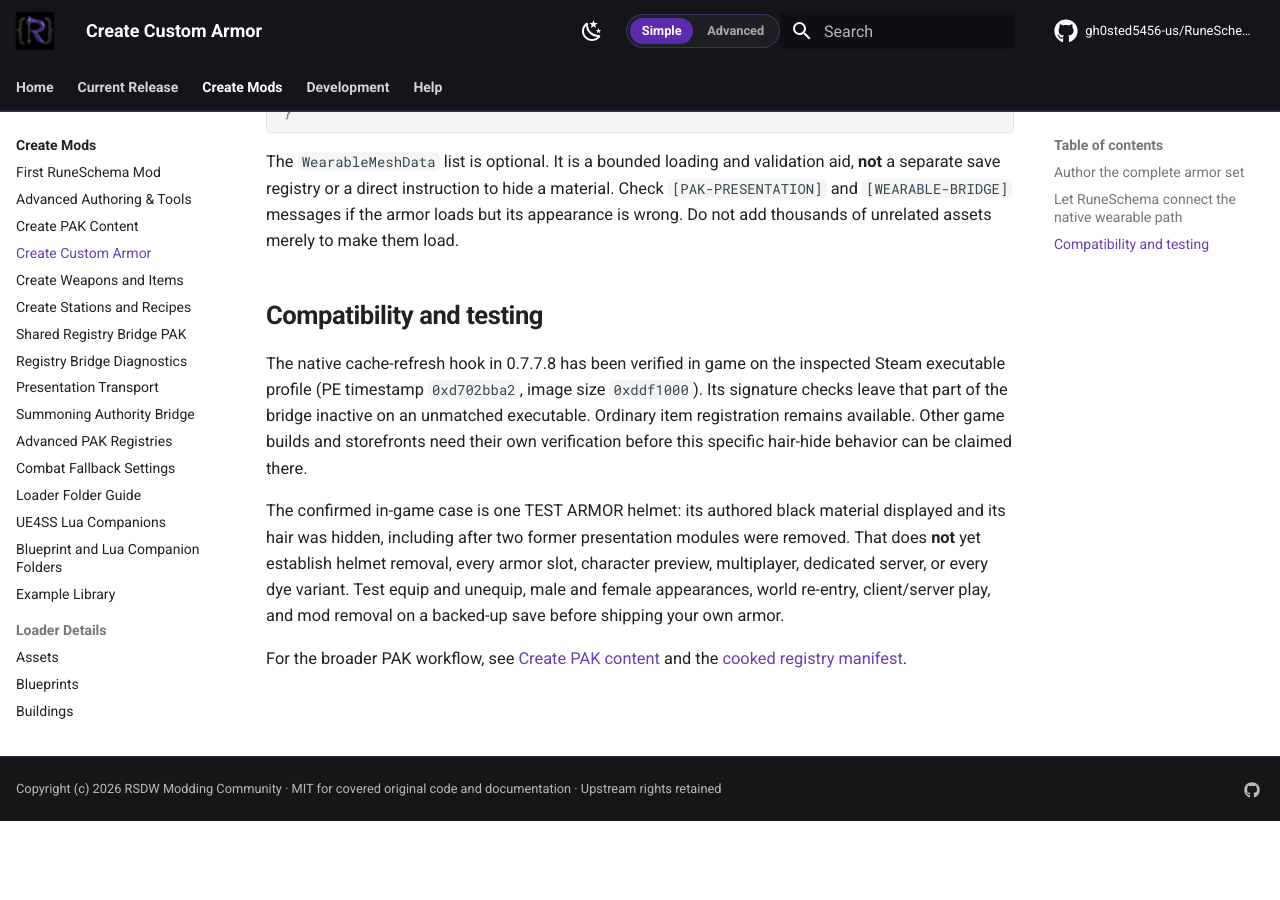
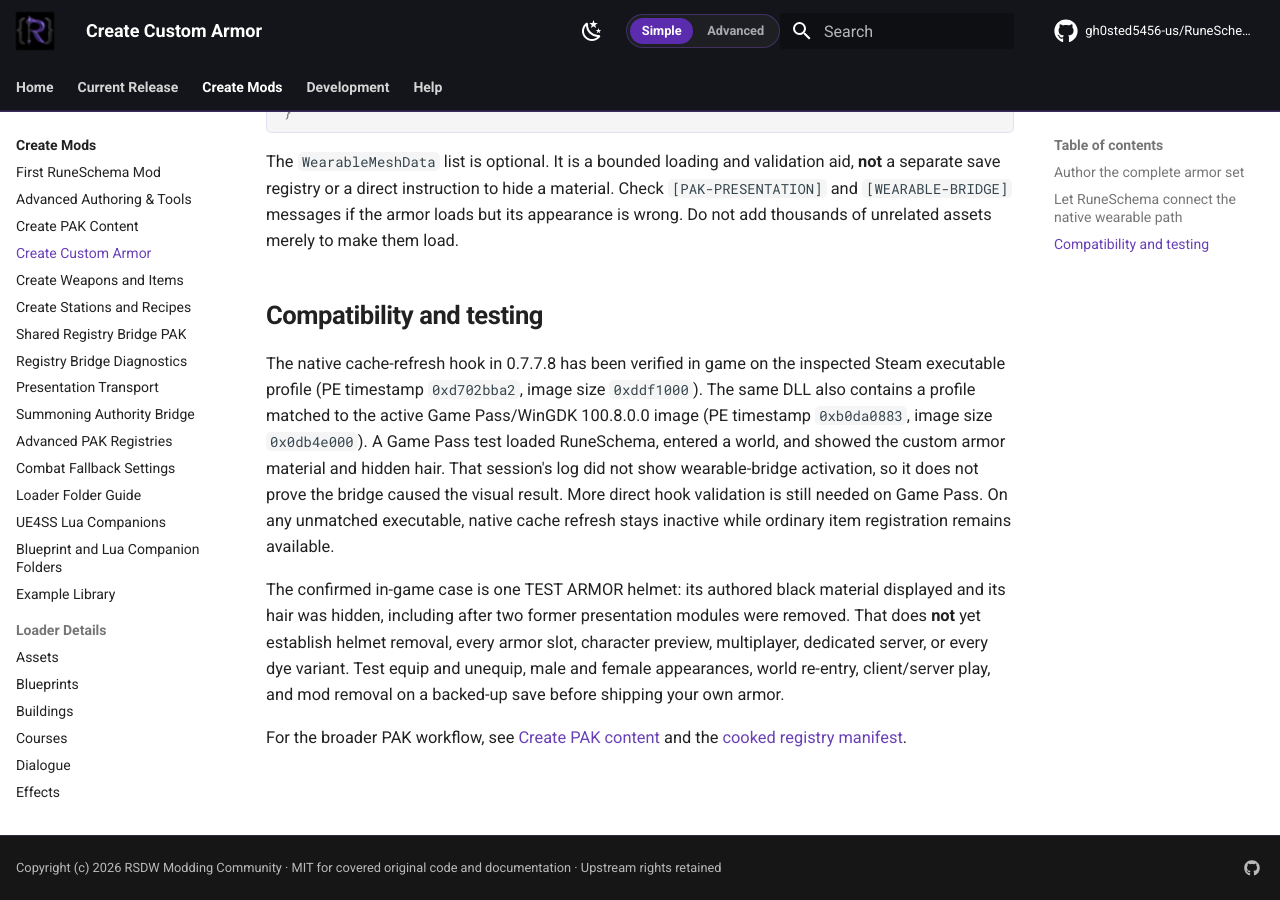
Before and after one commit to gh0sted5456-us/RuneSchema, an MkDocs documentation site: the page built from docs/CUSTOM-ARMOR.md, in a window 1280 px wide and 900 px high, scrolled down 1211 px. Built offline with MkDocs 1.6.1 and Material for MkDocs 9.7.7, drawn with Linux system fonts in a browser that asks for light colours; comment, search, counter and statistics services are not loaded; before the commit the page ends 2032 px from its top, so only the background shows below that.

Commit message:
Ship one RuneSchema DLL for Steam and Game Pass

```diff
--- a/docs/CUSTOM-ARMOR.md
+++ b/docs/CUSTOM-ARMOR.md
@@ -61,10 +61,14 @@ assets merely to make them load.
 
 The native cache-refresh hook in 0.7.7.8 has been verified in game on the
 inspected Steam executable profile (PE timestamp `0xd702bba2`, image size
-`0xddf1000`). Its signature checks leave that part of the bridge inactive on
-an unmatched executable. Ordinary item registration remains available. Other
-game builds and storefronts need their own verification before this specific
-hair-hide behavior can be claimed there.
+`0xddf1000`). The same DLL also contains a profile matched to the active
+Game Pass/WinGDK 100.8.0.0 image (PE timestamp `0xb0da0883`, image size
+`0x0db4e000`). A Game Pass test loaded RuneSchema, entered a world, and showed
+the custom armor material and hidden hair. That session's log did not show
+wearable-bridge activation, so it does not prove the bridge caused the visual
+result. More direct hook validation is still needed on Game Pass. On any
+unmatched executable, native cache refresh stays inactive while ordinary item
+registration remains available.
 
 The confirmed in-game case is one TEST ARMOR helmet: its authored black
 material displayed and its hair was hidden, including after two former
```
Also changed, not shown: docs/CURRENT-RELEASE.md (+7 -2 lines), 1 other file.
